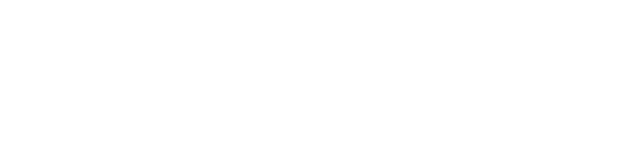
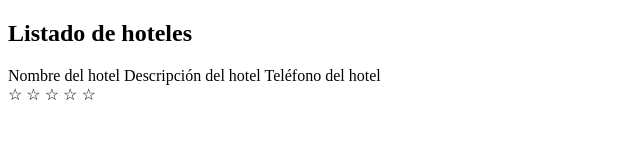
Before and after one commit to conchaasensio/bootcamp-js-laboratotio, a plain HTML site: page modulo-0/index.html in a window 1280 px wide. Shown: the whole page, without its empty margins (0-640 px from the left). Drawn offline with Linux system fonts and the light colour scheme.

Commit message:
Add hotel-item

```diff
--- a/modulo-0/index.html
+++ b/modulo-0/index.html
@@ -8,8 +8,23 @@
   </head>
   <body>
     <div class="hotels-container">
-      <div class="hotels-header"></div>
-      <div class="hotels-body"></div>
+      <div class="hotels-header">
+        <h2>Listado de hoteles</h2>
+      </div>
+      <div class="hotels-body">
+        <div class="hotel-item">
+          <span>Nombre del hotel</span>
+          <span>Descripción del hotel</span>
+          <span>Teléfono del hotel</span>
+          <div class="hotel-rating">
+            <span>&#9734;</span>
+            <span>&#9734;</span>
+            <span>&#9734;</span>
+            <span>&#9734;</span>
+            <span>&#9734;</span>
+          </div>
+        </div>
+      </div>
     </div>
   </body>
 </html>
```
